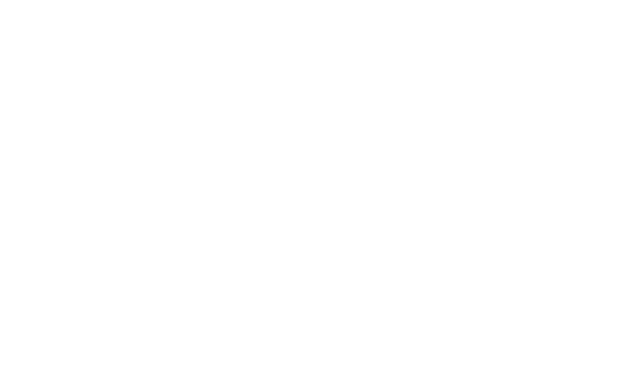
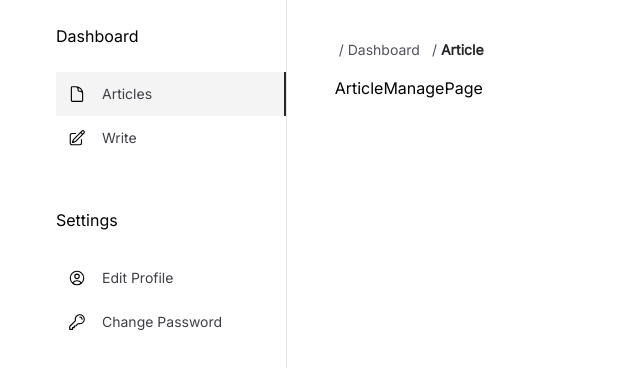
Before and after one commit to frmnxhken/blog, a React (Vite) app in the folder frontend/: page /dashboard/article in a window 1280 px wide. Before the commit this address had no page. Shown: the top 368 px of the page, without its empty margins (0-640 px from the left). Built offline with nearby package versions, Linux system fonts and the light colour scheme.

Commit message:
Add dashboard layout base

```diff
--- a/frontend/src/app/App.jsx
+++ b/frontend/src/app/App.jsx
@@ -4,15 +4,22 @@
 import HomePage from "@/pages/blog/home/HomePage";
 import ArticlePage from "@/pages/blog/article/ArticlePage";
 import ArticleDetailPage from "@/pages/blog/article/ArticleDetailPage";
+import DashboardLayout from "./layout/DashboardLayout";
+import DashboardPage from "@/pages/dashboard/home/HomePage";
+import ArticleManagePage from "@/pages/dashboard/article/ArticleManagePage";
 
 const App = () => {
   return (
     <BrowserRouter>
       <Routes>
         <Route path="/" element={<MainLayout />}>
-          <Route path="/" element={<HomePage />} />
+          <Route index element={<HomePage />} />
           <Route path="/article" element={<ArticlePage />} />
           <Route path="/article/detail" element={<ArticleDetailPage />} />
+        </Route>
+        <Route path="/dashboard" element={<DashboardLayout />}>
+          <Route index element={<DashboardPage />} />
+          <Route path="article" element={<ArticleManagePage />} />
         </Route>
       </Routes>
     </BrowserRouter>
--- /dev/null
+++ b/frontend/src/app/layout/DashboardLayout.jsx
@@ -0,0 +1,22 @@
+import React from "react";
+import { Outlet } from "react-router-dom";
+import Sidebar from "@/shared/ui/Sidebar";
+import Breadcrumb from "@/shared/ui/BreadCrumb";
+
+const DashboardLayout = () => {
+  return (
+    <>
+      <div className="container max-w-[1200px] mx-auto flex justify-between gap-8 px-4">
+        <div className="w-[300px]">
+          <Sidebar />
+        </div>
+        <div className="w-full py-6 px-4">
+          <Breadcrumb />
+          <Outlet />
+        </div>
+      </div>
+    </>
+  );
+};
+
+export default DashboardLayout;
--- /dev/null
+++ b/frontend/src/pages/dashboard/article/ArticleManagePage.jsx
@@ -0,0 +1,7 @@
+import React from "react";
+
+const ArticleManagePage = () => {
+  return <div>ArticleManagePage</div>;
+};
+
+export default ArticleManagePage;
--- /dev/null
+++ b/frontend/src/pages/dashboard/home/HomePage.jsx
@@ -0,0 +1,7 @@
+import React from "react";
+
+const DashboardPage = () => {
+  return <div>DashboardPage</div>;
+};
+
+export default DashboardPage;
--- /dev/null
+++ b/frontend/src/shared/ui/BreadCrumb.jsx
@@ -0,0 +1,35 @@
+import React from "react";
+import { Link, useLocation } from "react-router-dom";
+
+const Breadcrumb = () => {
+  const location = useLocation();
+  const pathnames = location.pathname.split("/").filter((x) => x);
+
+  return (
+    <nav className="text-sm text-zinc-600 my-4" aria-label="Breadcrumb">
+      <ol className="flex space-x-2">
+        {pathnames.map((name, index) => {
+          const routeTo = "/" + pathnames.slice(0, index + 1).join("/");
+          const isLast = index === pathnames.length - 1;
+
+          return (
+            <li key={routeTo} className="flex items-center space-x-2">
+              <span className="mx-1">/</span>
+              {isLast ? (
+                <span className="text-zinc-800 font-semibold capitalize">
+                  {decodeURIComponent(name)}
+                </span>
+              ) : (
+                <Link to={routeTo} className="hover:underline capitalize">
+                  {decodeURIComponent(name)}
+                </Link>
+              )}
+            </li>
+          );
+        })}
+      </ol>
+    </nav>
+  );
+};
+
+export default Breadcrumb;
--- /dev/null
+++ b/frontend/src/shared/ui/Sidebar.jsx
@@ -0,0 +1,79 @@
+import React from "react";
+import {
+  HiOutlineDocument,
+  HiOutlineKey,
+  HiOutlinePencilSquare,
+  HiOutlineUserCircle,
+} from "react-icons/hi2";
+
+import { Link } from "react-router-dom";
+
+const Sidebar = () => {
+  const active = "article";
+  const navigations = [
+    {
+      title: "Dashboard",
+      items: [
+        {
+          label: "Articles",
+          icon: <HiOutlineDocument size={18} />,
+          to: "article",
+        },
+        {
+          label: "Write",
+          icon: <HiOutlinePencilSquare size={18} />,
+          to: "write",
+        },
+      ],
+    },
+    {
+      title: "Settings",
+      items: [
+        {
+          label: "Edit Profile",
+          icon: <HiOutlineUserCircle size={18} />,
+          to: "profile",
+        },
+        {
+          label: "Change Password",
+          icon: <HiOutlineKey size={18} />,
+          to: "password",
+        },
+      ],
+    },
+  ];
+
+  return (
+    <div className="bg-white min-h-screen border-r border-zinc-200">
+      <div className="container py-6">
+        {navigations.map((section, index) => (
+          <div key={index} className={index > 0 ? "mt-12" : ""}>
+            <h3 className="text-md">{section.title}</h3>
+            <ul className="mt-6">
+              {section.items.map((item, idx) => (
+                <li
+                  key={idx}
+                  className={`flex items-center gap-x-4 p-3 ${
+                    item.to === active
+                      ? "bg-zinc-100 border-r-2 border-zinc-800"
+                      : ""
+                  }`}
+                >
+                  {item.icon}
+                  <Link
+                    to={item.to}
+                    className="text-sm text-zinc-700 font-normal"
+                  >
+                    {item.label}
+                  </Link>
+                </li>
+              ))}
+            </ul>
+          </div>
+        ))}
+      </div>
+    </div>
+  );
+};
+
+export default Sidebar;
```
